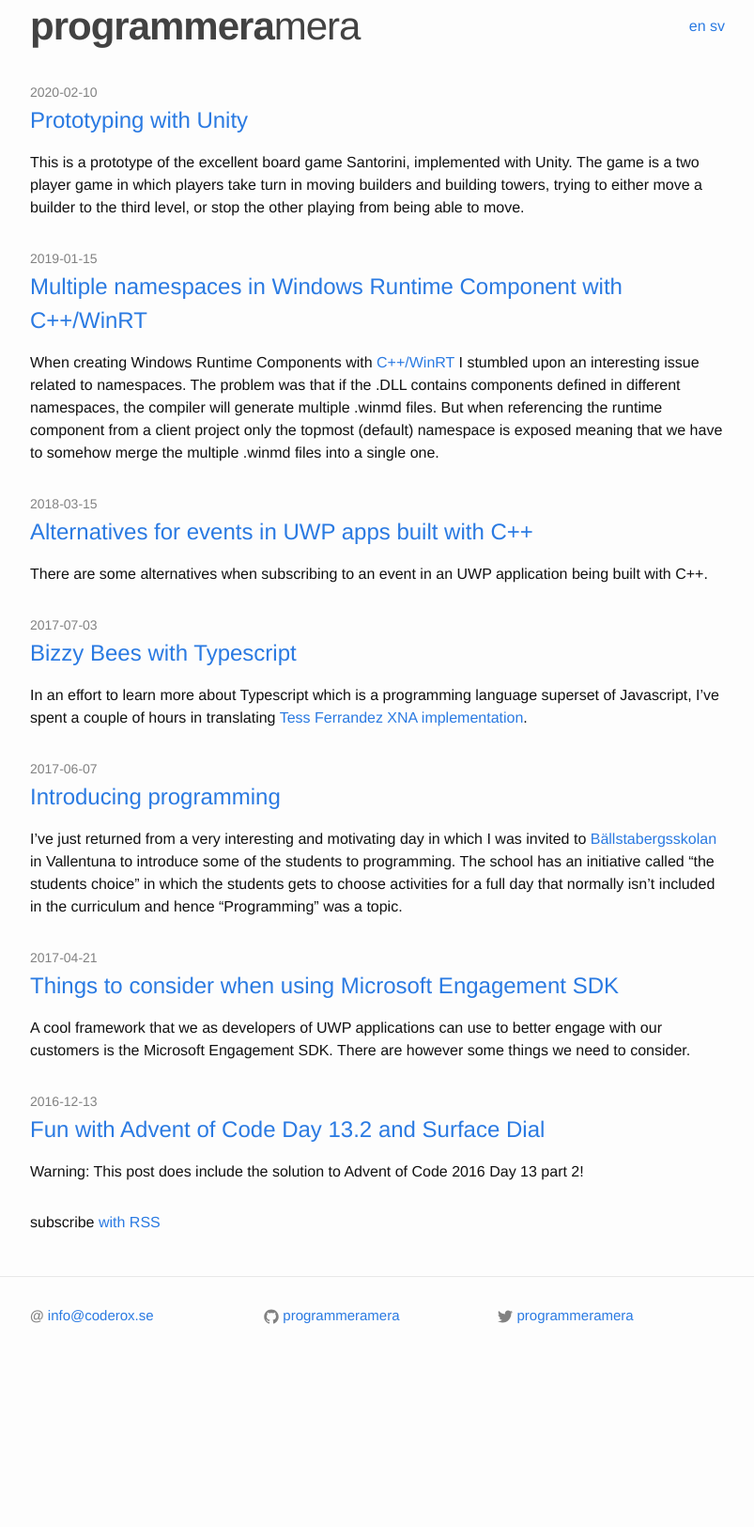
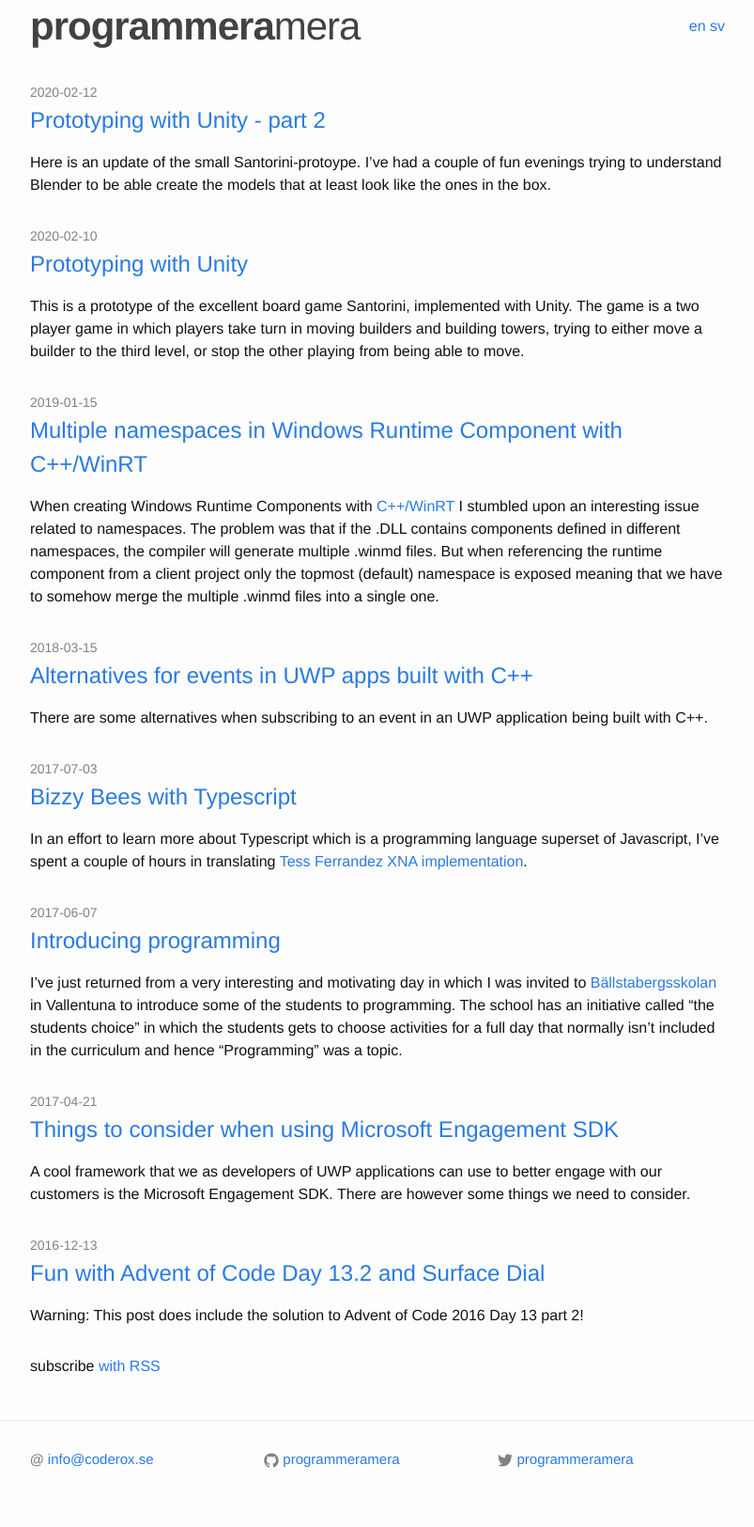
Before and after one commit to programmeramera/programmeramera.github.io, a Jekyll site: the page built from index_en.html, in a window 1280 px wide. Shown: the whole page at 94% size, without its empty margins (238-1041 px from the left). Built offline with Jekyll 4.4.1, drawn with Linux system fonts in a browser that asks for light colours; before the commit the page ends 1472 px from its top, so only the background shows below that.

Commit message:
Protyping part 2

```diff
--- /dev/null
+++ b/_posts/2020-02-12-prototyping-with-unity-part-2.markdown
@@ -0,0 +1,16 @@
+---
+layout: post
+title: "Prototyping with Unity - part 2"
+date: 2020-02-12 01:00:00 +0100
+categories: programming unity gamedevelopment
+lang: en
+ref: prototypingwithunitysantoriniv02
+unity_dir: santorini/v0.4
+---
+Here is an update of the small Santorini-protoype. I've had a couple of fun evenings trying to understand Blender to be able create the models that at least look like the ones in the box.
+
+Some of the next steps:
++ Textures
++ Proper models for the builders
++ The game board has to come alive
++ A nice skybox
--- a/_posts/2020-02-12-skapa-prototyper-med-unity-del-2.markdown
+++ b/_posts/2020-02-12-skapa-prototyper-med-unity-del-2.markdown
@@ -7,7 +7,7 @@ lang: sv
 ref: prototypingwithunitysantoriniv02
 unity_dir: santorini/v0.4
 ---
-Här är en uppdatering av den lilla Santorini-prototypen. Har haft ett par roliga kvällar där jag satt mig in i Blender för att kunna göra de modeller som åtminstonen påminner om de som följer med i spellådan.
+Här är en uppdatering av den lilla Santorini-prototypen. Har haft ett par roliga kvällar där jag satt mig in i Blender för att kunna göra de modeller som åtminstone påminner om de som följer med i spellådan.
 
 Några nästa steg:
 + Texturer
```
